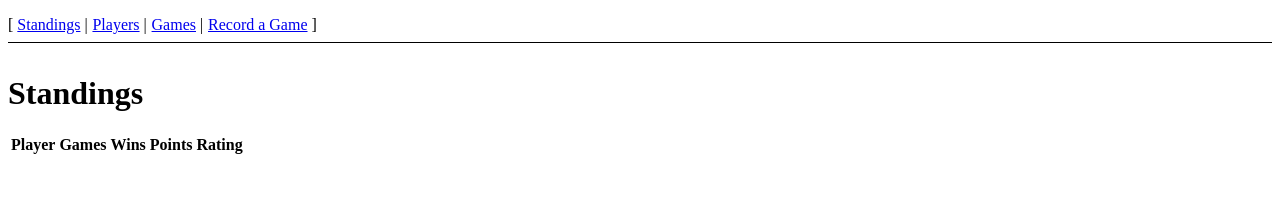
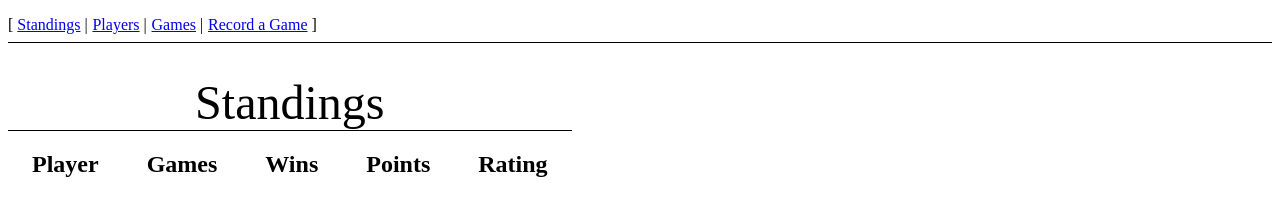
Before and after one commit to jackc/lunchkin-db, a plain HTML site: page app/index.html at #/standings in a window 1280 px wide. Drawn offline with Linux system fonts and the light colour scheme; no server answers.

Commit message:
Make standings prettier

```diff
--- a/app/css/app.css
+++ b/app/css/app.css
@@ -28,3 +28,37 @@
   content: "";
   padding: 0;
 }
+
+#standingsPage table {
+  border-collapse: collapse;
+  font-size: 24px;
+}
+
+#standingsPage tbody {
+  border-bottom: 1px solid black;
+}
+
+#standingsPage tbody tr:nth-child(odd) {
+  background-color: #ddd;
+}
+
+#standingsPage th, #standingsPage td {
+  padding-left: 24px;
+  padding-right: 24px;
+  text-align: left;
+}
+
+#standingsPage table .number {
+  text-align: right;
+}
+
+#standingsPage th {
+  padding-top: 20px;
+}
+
+#standingsPage caption {
+/*  background-color: #bbb;
+  color: white;*/
+  font-size: 2em;
+  border-bottom: 1px solid black;
+}
--- a/app/partials/standings.html
+++ b/app/partials/standings.html
@@ -1,18 +1,19 @@
-<h1>Standings</h1>
-
+<div id="standingsPage">
   <table>
+    <caption>Standings</caption>
     <thead>
       <th ng-click="sort = 'name'; reverse=!reverse">Player</th>
-    <th ng-click="sort = 'num_games'; reverse=!reverse">Games</th>
-    <th ng-click="sort = 'num_wins'; reverse=!reverse">Wins</th>
-    <th ng-click="sort = 'num_points'; reverse=!reverse">Points</th>
-    <th ng-click="sort = 'rating'; reverse=!reverse">Rating</th>
+      <th ng-click="sort = 'num_games'; reverse=!reverse" class="number">Games</th>
+      <th ng-click="sort = 'num_wins'; reverse=!reverse" class="number">Wins</th>
+      <th ng-click="sort = 'num_points'; reverse=!reverse" class="number">Points</th>
+      <th ng-click="sort = 'rating'; reverse=!reverse" class="number">Rating</th>
     </thead>
     <tr ng-repeat="p in players | orderBy:sort:reverse">
       <td>{{p.name}}</td>
-    <td>{{p.num_games}}</td>
-    <td>{{p.num_wins}}</td>
-    <td>{{p.num_points}}</td>
-    <td>{{p.rating | number:3}}</td>
+      <td class="number">{{p.num_games}}</td>
+      <td class="number">{{p.num_wins}}</td>
+      <td class="number">{{p.num_points}}</td>
+      <td class="number">{{p.rating | number:3}}</td>
     </tr>
   </table>
+</div>
```
Lines whose indentation alone changed are shown as unchanged.
